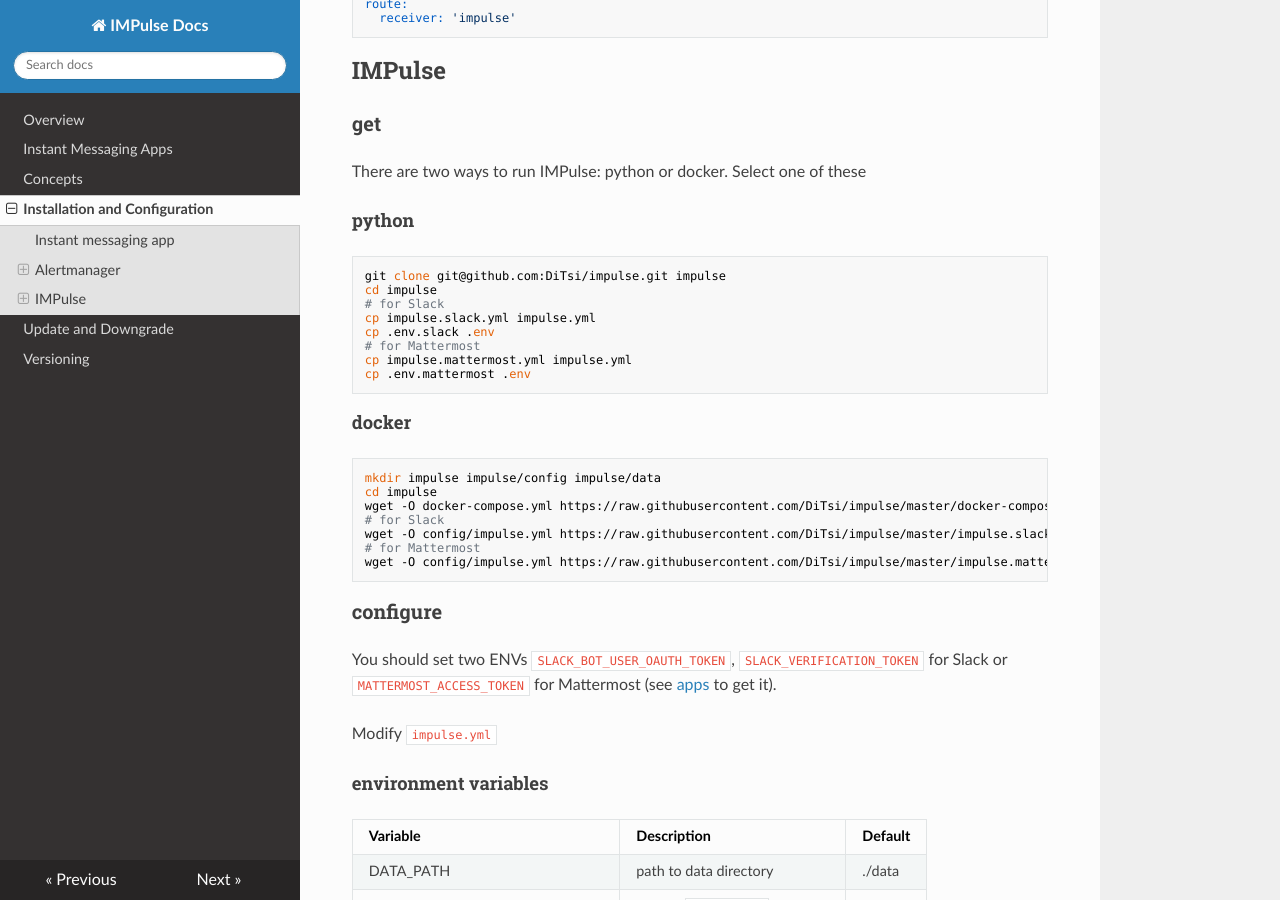
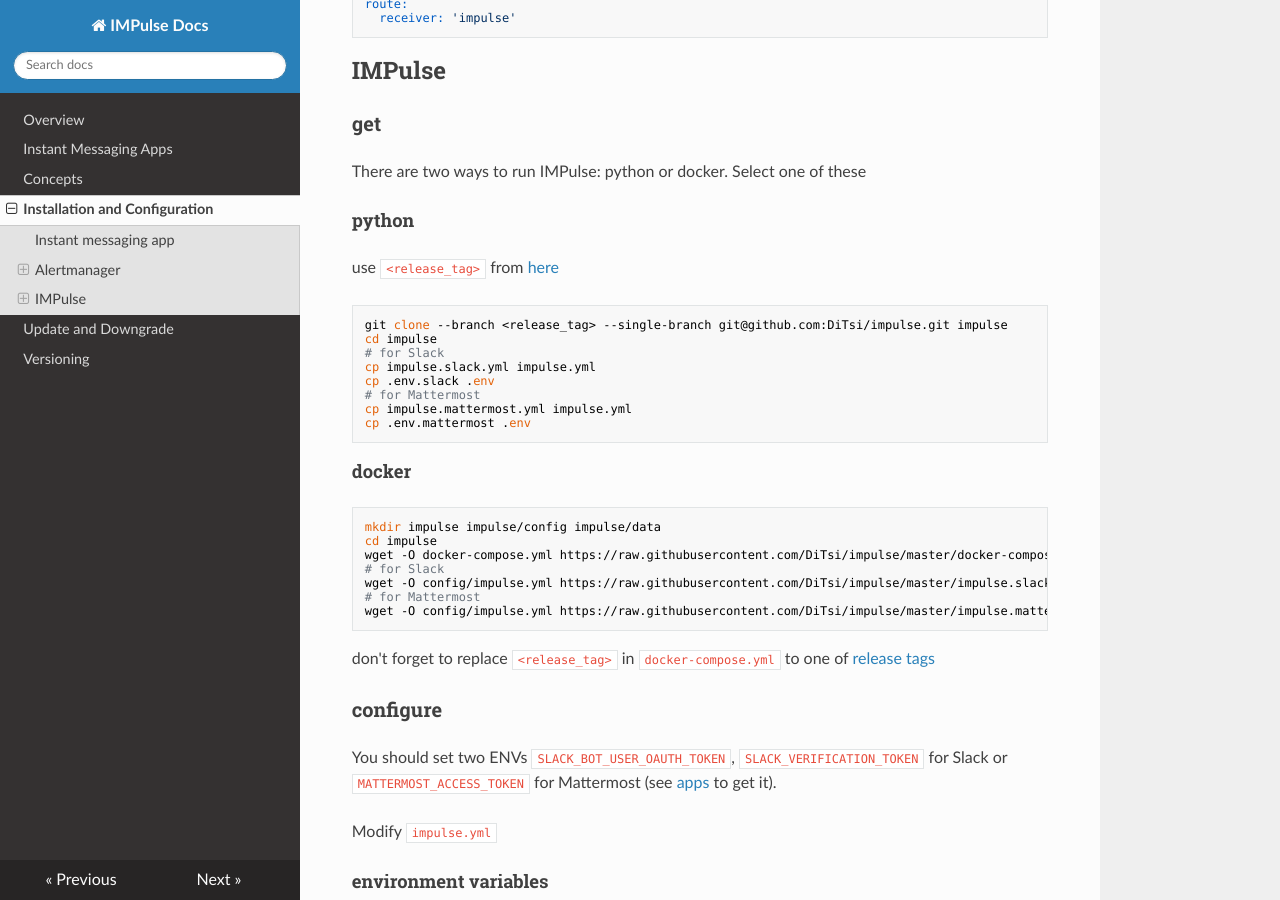
Before and after one commit to DiTsi/impulse-docs, an MkDocs documentation site: the page built from docs/install_and_configure.md, in a window 1280 px wide and 900 px high, scrolled down 944 px. Built offline with MkDocs 1.6.1, drawn with Linux system fonts in a browser that asks for light colours; nearby versions of some CDN libraries.

Commit message:
stimulate to use tags instead branch 'main'

````diff
--- a/docs/install_and_configure.md
+++ b/docs/install_and_configure.md
@@ -45,8 +45,10 @@ There are two ways to run IMPulse: python or docker. Select one of these
 
 #### python
 
+use `<release_tag>` from [here](https://github.com/DiTsi/impulse/releases)
+
 ```bash
-git clone git@github.com:DiTsi/impulse.git impulse
+git clone --branch <release_tag> --single-branch git@github.com:DiTsi/impulse.git impulse
 cd impulse
 # for Slack
 cp impulse.slack.yml impulse.yml
@@ -67,6 +69,8 @@ wget -O config/impulse.yml https://raw.githubusercontent.com/DiTsi/impulse/maste
 # for Mattermost
 wget -O config/impulse.yml https://raw.githubusercontent.com/DiTsi/impulse/master/impulse.mattermost.yml
 ```
+
+don't forget to replace `<release_tag>` in `docker-compose.yml` to one of [release tags](https://github.com/DiTsi/impulse/releases)
 
 ### configure
 
````
